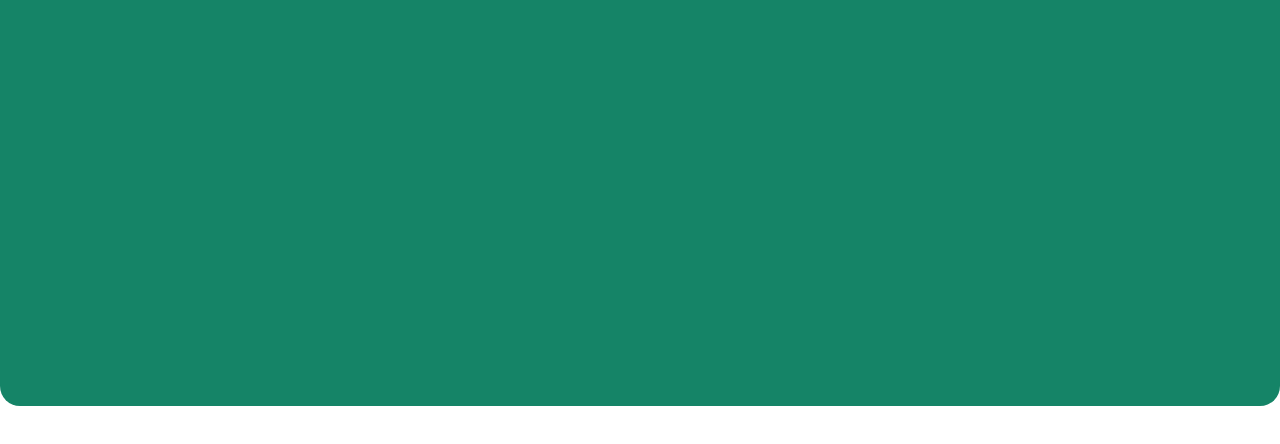
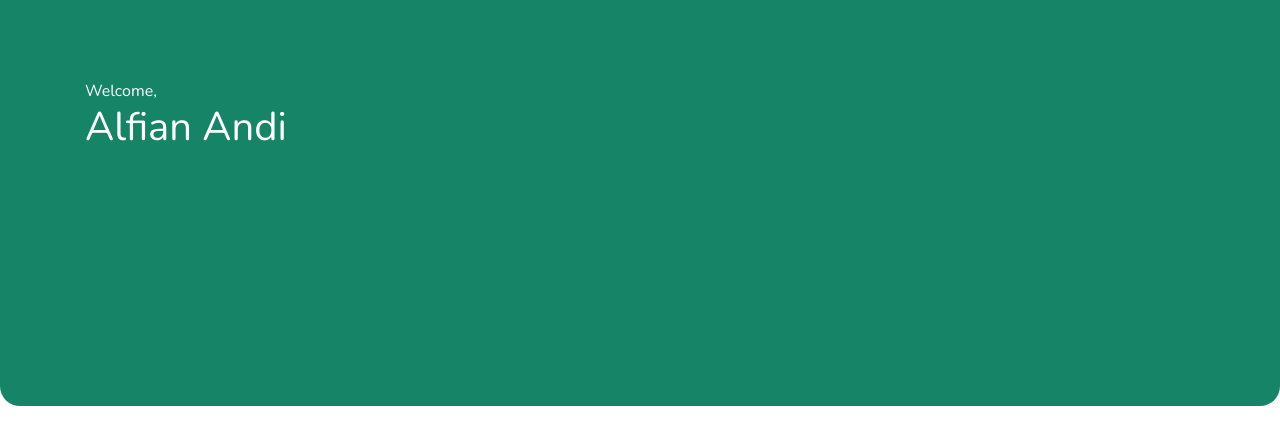
Before and after one commit to alfianandinugraha/yourduit, a React (Create React App) app: page /#/dashboard in a window 1280 px wide. Shown: the top 444 px of the page. Built offline with nearby package versions, Linux system fonts and the light colour scheme.

Commit message:
add: create title for show user information

```diff
--- a/src/Pages/DashboardPage.tsx
+++ b/src/Pages/DashboardPage.tsx
@@ -1,4 +1,5 @@
 import React from 'react'
+import { Col, Row } from 'react-bootstrap'
 
 const DashboardPage = () => {
   return (
@@ -7,8 +8,22 @@ const DashboardPage = () => {
         height: "406px",
         top: "0",
         left: "0",
-        borderRadius: "0 0 20px 20px"
+        borderRadius: "0 0 20px 20px",
+        zIndex: -1
       }}></div>
+      <Row style={
+        {
+          marginTop: "79px",
+          color: "white"
+        }
+      }>
+        <Col sm="12">
+          <span>Welcome,</span>
+        </Col>
+        <Col sm="12">
+          <h1>Alfian Andi</h1>
+        </Col>
+      </Row>
     </>
   )
 }
```
